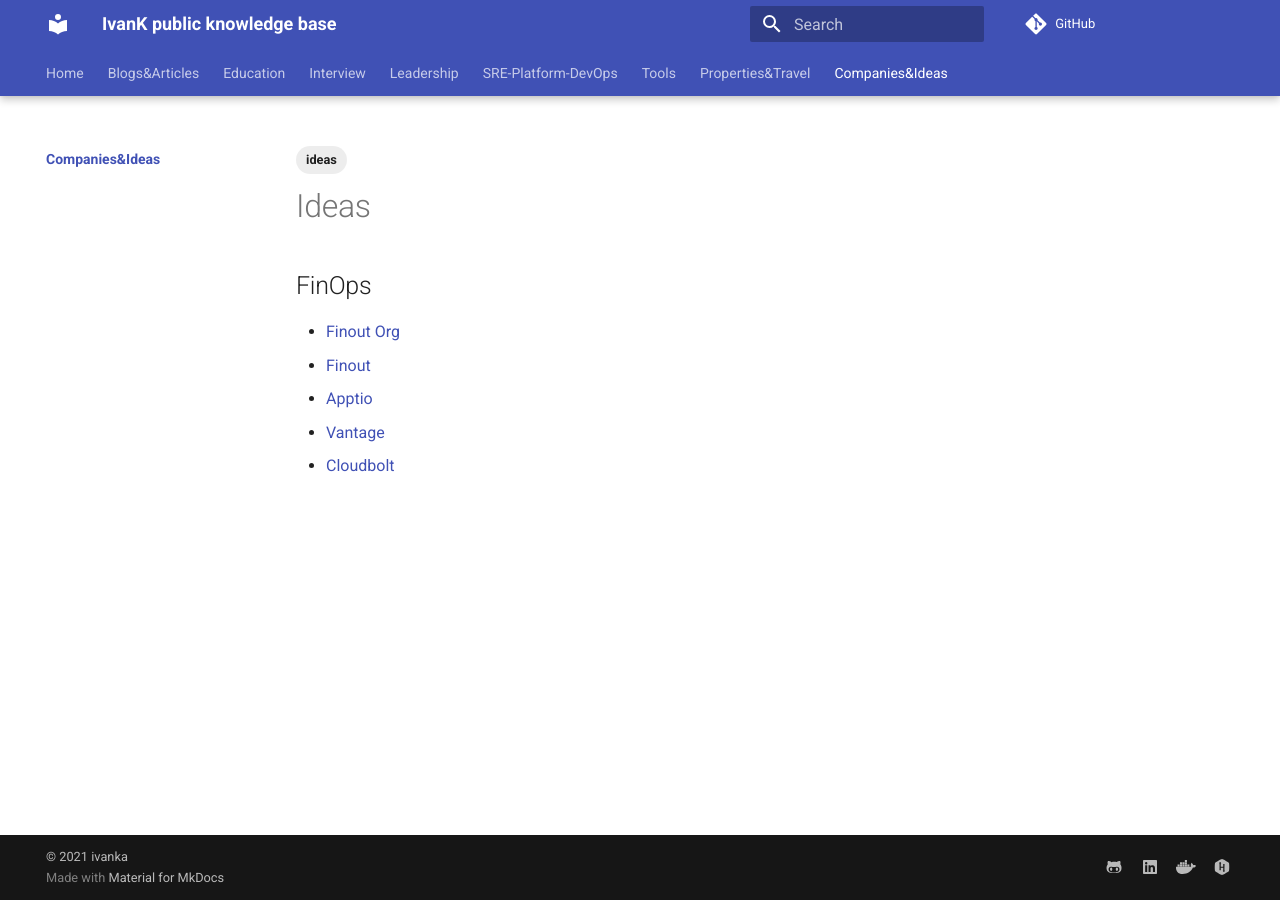
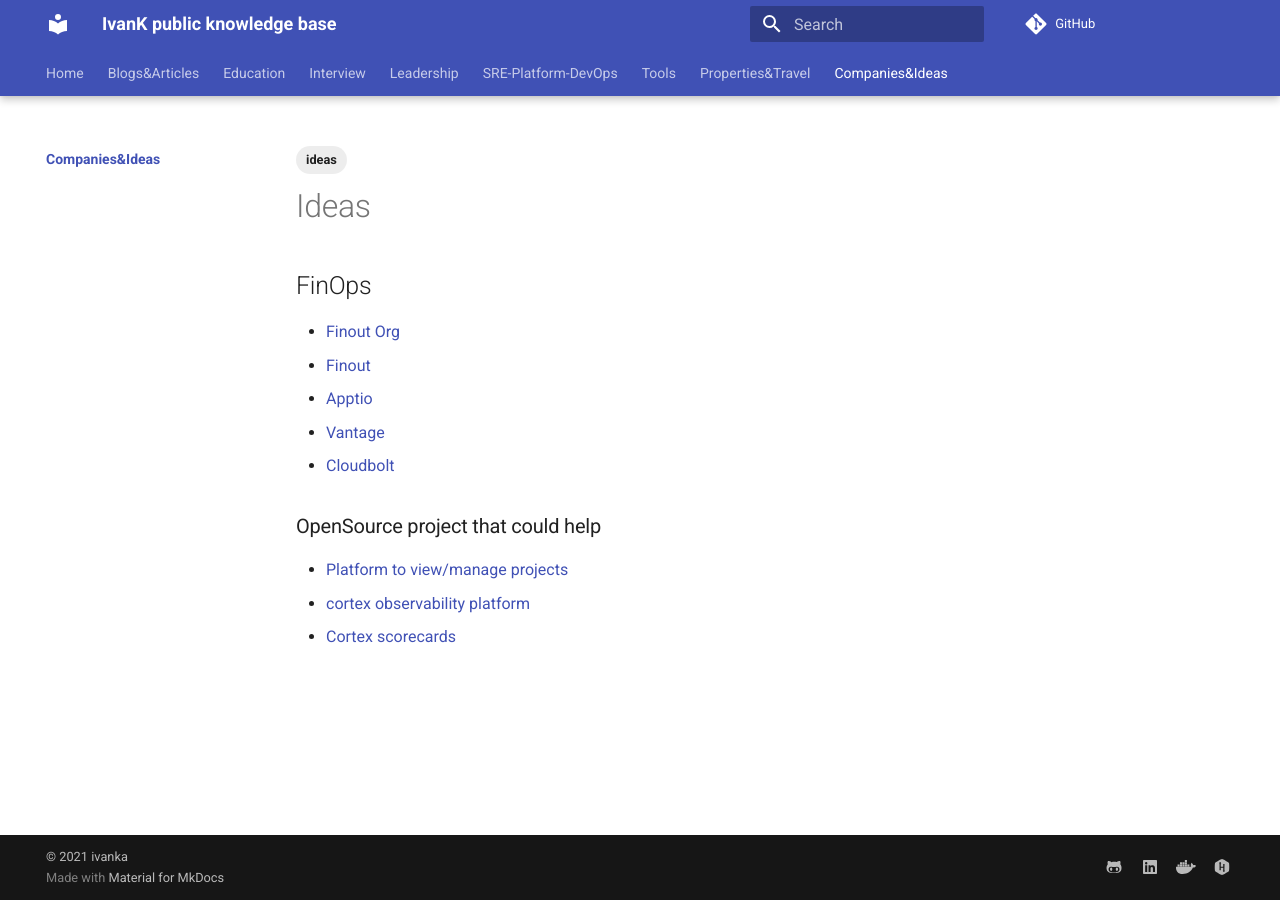
Before and after one commit to ivankatliarchuk/knowledge-base, an MkDocs documentation site: the page built from docs/ideas/index.md, in a window 1280 px wide. Built offline with MkDocs 1.6.1 and Material for MkDocs 9.7.7, drawn with Linux system fonts in a browser that asks for light colours; comment, search, counter and statistics services are not loaded.

Commit message:
added project idea
Signed-off-by: ivan katliarchuk <ivan.katliarchuk@gmail.com>

```diff
--- a/docs/ideas/index.md
+++ b/docs/ideas/index.md
@@ -15,3 +15,9 @@
 - [Apptio](https://www.apptio.com/)
 - [Vantage](https://www.vantage.sh/)
 - [Cloudbolt](https://www.cloudbolt.io/)
+
+### OpenSource project that could help
+
+- [Platform to view/manage projects](https://raystack-frontier.vercel.app/)
+- [cortex observability platform](https://github.com/TheHive-Project/Cortex)
+- [Cortex scorecards](https://docs.cortex.io/docs/reference/basics/scorecards)
```
